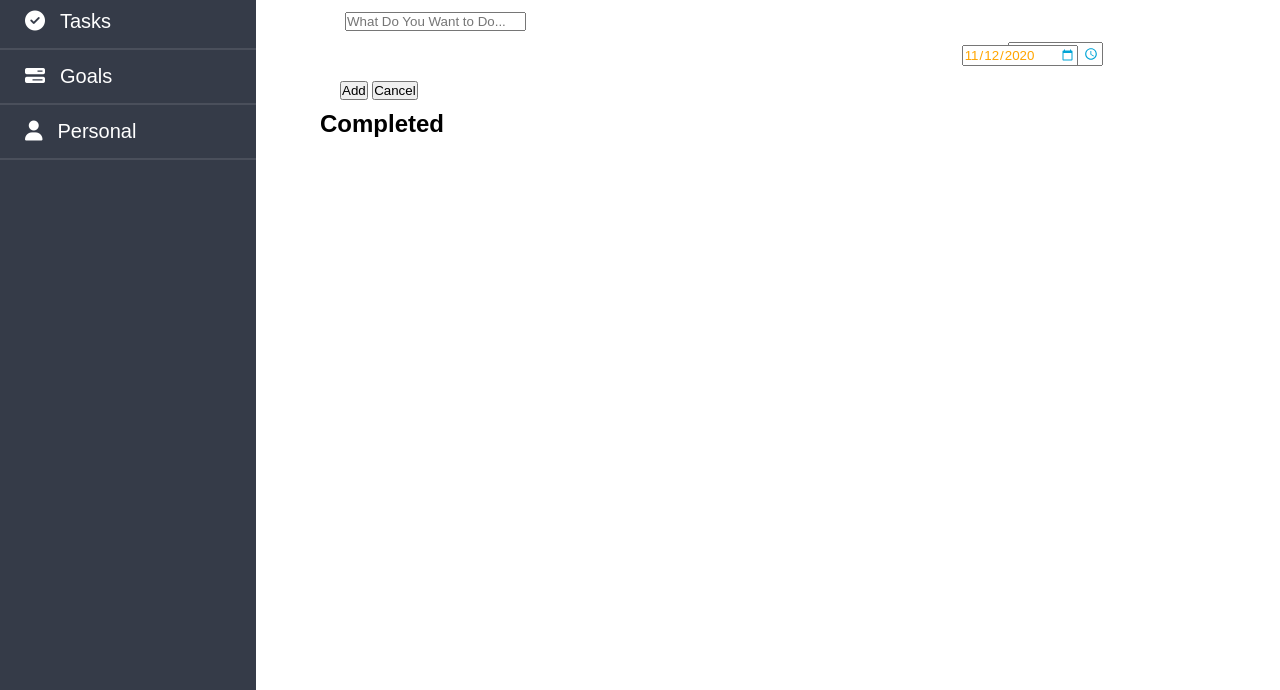
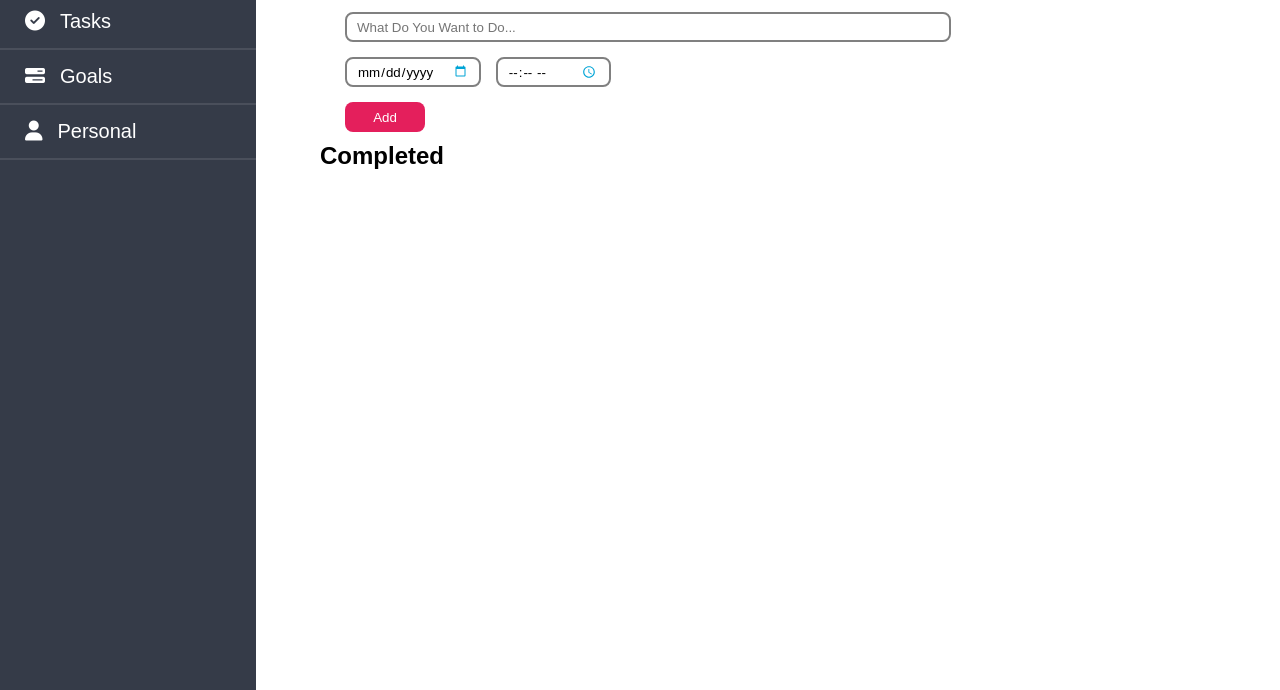
Before and after one commit to shalinikumari50/ToDoList, a plain HTML site: page p/Todo.html in a window 1280 px wide. Shown: the part 110-800 px from the top of the page. Drawn offline with Linux system fonts and the light colour scheme.

Commit message:
styling of pages

```diff
--- a/css/home.css
+++ b/css/home.css
@@ -17,25 +17,68 @@
     /* color: rgb(161, 18, 161); */
     font-family: Georgia, 'Times New Roman', Times, serif;
 }
-.clock{
-    position:absolute;
-    bottom:0;
-    right:0;
-    color: lightseagreen;
+ .clock{
+    display:inline;
+}
+
+input[type=date],input[type=time] {
+    border: 2px solid grey;
+    outline:none;
+    border-radius: 8px;
+    height:30px;
+    padding:10px;
+    margin-right:10px;
+}
+input[type=text] {
+    border: 2px solid grey;
+    outline:none;
+    border-radius: 8px;
+    height:30px;
+    padding:10px;
+    width:80%;
 
 }
+input[type=date]:focus,input[type=time]:focus,input[type=text]:focus{
+    border: 2px solid skyblue;
+    outline:none;
+
+}
+
+
 .margin{
-    margin-top: 35px;
+    margin-top: 15px;
 }
-.calendar{
-    position:absolute;
-    bottom:0;
-    right:25px;
-    color: lightsalmon;
+ .calendar{
+    display:inline;
 }
+
 .button{
-    margin: 10px 20px;
+    margin: 10px 25px;
+
 }
+.add{
+
+    height:30px;
+    width:80px;
+    border-radius:8px;
+    color:white;
+     background-color:#E41F5C;
+    /* background-color: #611F69; */
+    border:none;
+}
+.add:hover{
+    background-color:#e00b4f;
+
+}
+/* .cancel{
+    height:30px;
+    width:80px;
+    border-radius:8px;
+    color:white;
+    background-color:lightgrey;
+    border:none;
+} */
+
 
 /* .add:hover{
     background-color: rgb(145, 22, 145);
--- a/p/Todo.html
+++ b/p/Todo.html
@@ -30,9 +30,9 @@
     text-decoration: line-through;
 }
 
-#calendarIcon{
-    color:orange;
-}
+/* #calendarIcon{
+    color:black;
+} */
 /* .completed .item .checkbox{
 
 }   */
@@ -61,10 +61,7 @@
                 placeholder="Write your tasks here........" id="data"></textarea> -->
         </div>
         <div class="margin"></div>
-        <div class="clock">
 
-            <input type="time" value="16:00" id="">
-        </div>
         <div class="calendar">
             <!-- function myFunction() {
                 var x = document.createElement("INPUT");
@@ -72,13 +69,17 @@
                 x.setAttribute("value", "2014-02-09");
                 document.body.appendChild(x);
               } -->
-              <input type="date" value="2020-11-12" id="calendarIcon">
+              <input type="date" value="yyyy-mm-dd" id="datepicker">
             <!-- <i class="material-icons event">event</i> -->
+        </div>
+        <div class="clock">
+
+            <input type="time" value="hh:mm" id="timepicker">
         </div>
     </div>
     <div class="button">
         <button type="button" class="btn btn-primary add">Add</button>
-        <button type="button" class="btn btn-link cancel">Cancel</button>
+        <!-- <button type="button" class="btn btn-link cancel">Cancel</button> -->
     </div>
     <!-- <div class="inputDiv">
     	   <input type="text" class="input" placeholder="What Do You Want to Do...">
```
Also changed, not shown: p/goals.html (+8 -7 lines), p/personal.html (+8 -7 lines).
